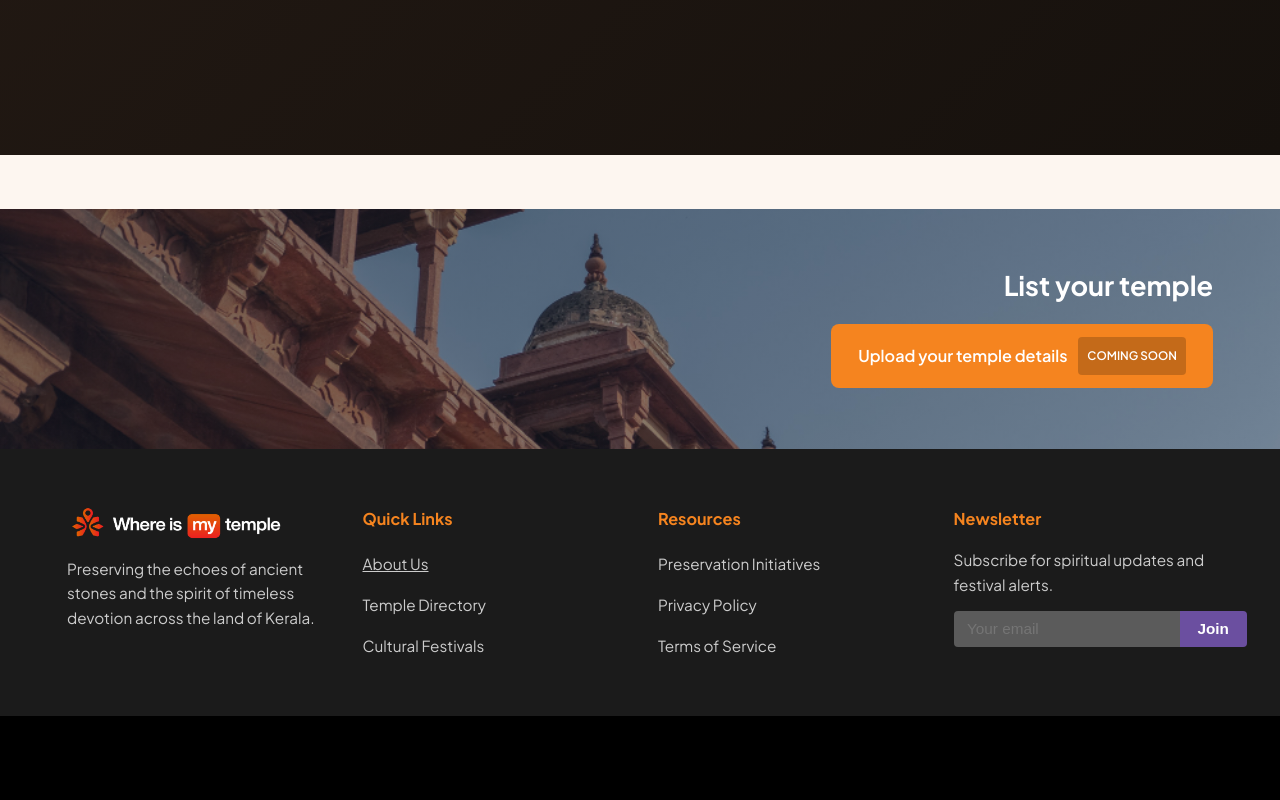
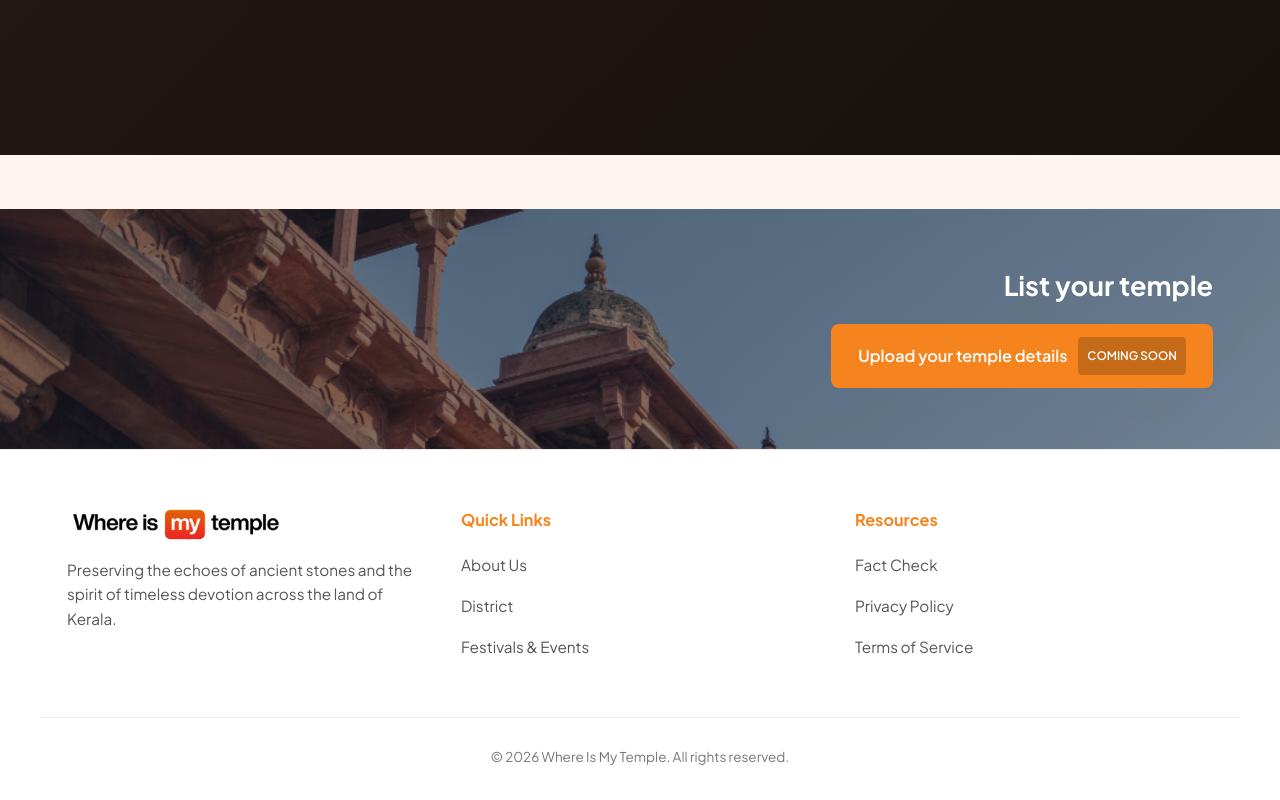
Before and after one commit to sanoopnazeer/where-is-my-temple, a Next.js app: page /about in a window 1280 px wide. Shown: the part 1938-2738 px from the top of the page. Before the commit the page ends 2654 px from the top, so only its background shows below. Built offline with nearby package versions, Linux system fonts and the light colour scheme; a web font is replaced by a local one.

Commit message:
fix: minor ui fixes in the home page

```diff
--- a/src/components/contact/ContactForm.tsx
+++ b/src/components/contact/ContactForm.tsx
@@ -4,7 +4,7 @@ import styles from './ContactForm.module.css'
  * No backend submission flow exists (no email service/API/collection) —
  * per the task brief, this is UI-only. Every field and the submit button
  * are disabled, same non-functional pattern already used for the search
- * bars and the newsletter form (`SiteFooter`), with an explicit "Coming
+ * bars, with an explicit "Coming
  * Soon" badge since a form (unlike a search box) could otherwise mislead a
  * visitor into thinking a message was actually sent.
  */
--- a/src/components/home/HomeHero.module.css
+++ b/src/components/home/HomeHero.module.css
@@ -55,6 +55,9 @@
 
 @media (max-width: 480px) {
   .hero {
+    min-height: 0;
+    padding-top: 12rem;
+    padding-bottom: 2rem;
     padding-left: 1rem;
     padding-right: 1rem;
   }
--- a/src/components/layout/ComingSoonCta.module.css
+++ b/src/components/layout/ComingSoonCta.module.css
@@ -72,17 +72,29 @@
 }
 
 /* Desktop design right-aligns this banner's content; the mobile design
-   left-aligns it instead, with a full-width button. */
+   left-aligns it instead, as an inset rounded card. */
 @media (max-width: 480px) {
+  .banner {
+    margin: 3rem 1rem 3rem;
+    border-radius: 24px;
+    box-shadow: 0 8px 24px rgba(0, 0, 0, 0.18);
+  }
+
+  .overlay {
+    background: linear-gradient(135deg, rgba(20, 16, 14, 0.88), rgba(20, 24, 30, 0.7));
+  }
+
   .inner {
+    padding: 2.25rem 1.5rem;
     align-items: flex-start;
     text-align: left;
     gap: 0.85rem;
   }
 
   .title {
-    text-transform: uppercase;
+    text-transform: capitalize;
     font-size: 1.3rem;
+    color: #fdeebd;
   }
 
   .subtitle {
@@ -94,9 +106,17 @@
   }
 
   .button {
-    width: 100%;
-    justify-content: center;
     margin-top: 0.4rem;
+    gap: 0.4rem;
+    padding: 0.65rem 1.1rem;
+    font-size: 0.75rem;
+    border-radius: 10px;
+    background: #f97316;
+    box-shadow: 0 6px 14px rgba(249, 115, 22, 0.35);
+  }
+
+  .badge {
+    display: none;
   }
 }
 
--- a/src/components/layout/SiteFooter.module.css
+++ b/src/components/layout/SiteFooter.module.css
@@ -1,6 +1,7 @@
 .footer {
-  background: #1b1b1b;
-  color: #ccc;
+  background: #fff;
+  color: #555;
+  border-top: 1px solid #eee;
 }
 
 .columns {
@@ -13,14 +14,13 @@
 }
 
 /* Mobile design pairs Quick Links/Resources side by side, with the brand
-   block and newsletter each spanning the full width. */
+   block spanning the full width. */
 @media (max-width: 480px) {
   .columns {
     grid-template-columns: 1fr 1fr;
     grid-template-areas:
       'brand brand'
-      'quick resources'
-      'newsletter newsletter';
+      'quick resources';
     gap: 1.75rem;
   }
 
@@ -34,10 +34,6 @@
 
   .resourcesColumn {
     grid-area: resources;
-  }
-
-  .newsletterColumn {
-    grid-area: newsletter;
   }
 }
 
@@ -60,6 +56,10 @@
   margin: 0 0 0.75rem;
 }
 
+.linkList a {
+  text-decoration: none;
+}
+
 .linkList {
   list-style: none;
   margin: 0;
@@ -70,26 +70,12 @@
   font-size: 0.85rem;
 }
 
-.subscribeRow {
-  display: flex;
-  margin-top: 0.75rem;
-  max-width: 260px;
+.copyright {
+  max-width: 1200px;
+  margin: 0 auto;
+  padding: 1.25rem 1.5rem 1.5rem;
+  border-top: 1px solid rgba(0, 0, 0, 0.08);
+  text-align: center;
+  font-size: 0.75rem;
+  color: #777;
 }
-
-.emailInput {
-  flex: 1;
-  padding: 0.5rem 0.75rem;
-  border: none;
-  border-radius: 4px 0 0 4px;
-  font-size: 0.85rem;
-}
-
-.joinButton {
-  padding: 0.5rem 1rem;
-  border: none;
-  border-radius: 0 4px 4px 0;
-  background: #6b4fa0;
-  color: #fff;
-  font-weight: 600;
-  font-size: 0.85rem;
-}
--- a/src/components/layout/SiteFooter.tsx
+++ b/src/components/layout/SiteFooter.tsx
@@ -4,11 +4,10 @@ import Link from 'next/link'
 import styles from './SiteFooter.module.css'
 
 /**
- * Minimal global footer matching design/desktop. "About Us" links to the
- * About page. Other link targets (Directory/Festivals/Preservation/Privacy/
- * Terms) have no pages yet, so they render as inactive labels rather than
- * dead links. The newsletter field is presentational only — no
- * subscription backend exists.
+ * Minimal global footer matching design/desktop. Quick Links point to
+ * the About, Districts and Events pages. The Resources entries (Fact Check/
+ * Privacy/Terms) have no pages yet, so they render as inactive labels
+ * rather than dead links.
  */
 export function SiteFooter() {
   return (
@@ -16,10 +15,10 @@ export function SiteFooter() {
       <div className={styles.columns}>
         <div className={styles.brandColumn}>
           <Image
-            src="/images/logo/logo-light.png"
+            src="/images/logo/logo-wordmark.png"
             alt="Where Is My Temple"
-            width={2987}
-            height={551}
+            width={2408}
+            height={447}
             className={styles.brand}
           />
           <p className={styles.tagline}>
@@ -33,35 +32,26 @@ export function SiteFooter() {
             <li>
               <Link href="/about">About Us</Link>
             </li>
-            <li>Temple Directory</li>
-            <li>Cultural Festivals</li>
+            <li>
+              <Link href="/districts">District</Link>
+            </li>
+            <li>
+              <Link href="/events">Festivals &amp; Events</Link>
+            </li>
           </ul>
         </div>
         <div className={styles.resourcesColumn}>
           <h3 className={styles.columnTitle}>Resources</h3>
           <ul className={styles.linkList}>
-            <li>Preservation Initiatives</li>
+            <li>Fact Check</li>
             <li>Privacy Policy</li>
             <li>Terms of Service</li>
           </ul>
         </div>
-        <div className={styles.newsletterColumn}>
-          <h3 className={styles.columnTitle}>Newsletter</h3>
-          <p className={styles.tagline}>Subscribe for spiritual updates and festival alerts.</p>
-          <div className={styles.subscribeRow}>
-            <input
-              type="email"
-              placeholder="Your email"
-              disabled
-              aria-label="Email address (newsletter signup coming soon)"
-              className={styles.emailInput}
-            />
-            <button type="button" disabled className={styles.joinButton}>
-              Join
-            </button>
-          </div>
-        </div>
       </div>
+      <p className={styles.copyright}>
+        &copy; {new Date().getFullYear()} Where&nbsp;Is&nbsp;My&nbsp;Temple. All rights reserved.
+      </p>
     </footer>
   )
 }
--- a/src/components/layout/SiteHeader.tsx
+++ b/src/components/layout/SiteHeader.tsx
@@ -27,10 +27,10 @@ export function SiteHeader() {
       <div className={styles.inner}>
         <Link href="/" className={styles.logo} onClick={() => setIsMenuOpen(false)}>
           <Image
-            src="/images/logo/logo-dark.png"
+            src="/images/logo/logo-wordmark.png"
             alt="Where Is My Temple"
-            width={2987}
-            height={551}
+            width={2408}
+            height={447}
             priority
             className={styles.logoImage}
           />
```
Also changed, not shown: src/components/home/DistrictsGrid.module.css (+17 -2 lines), src/components/home/FeaturedTemples.module.css (+14 -1 lines), src/components/search/SearchForm.module.css (+20 -19 lines), public/images/logo/logo-wordmark.png (added), 1 other file (tests, documents, lock files or other folders).
